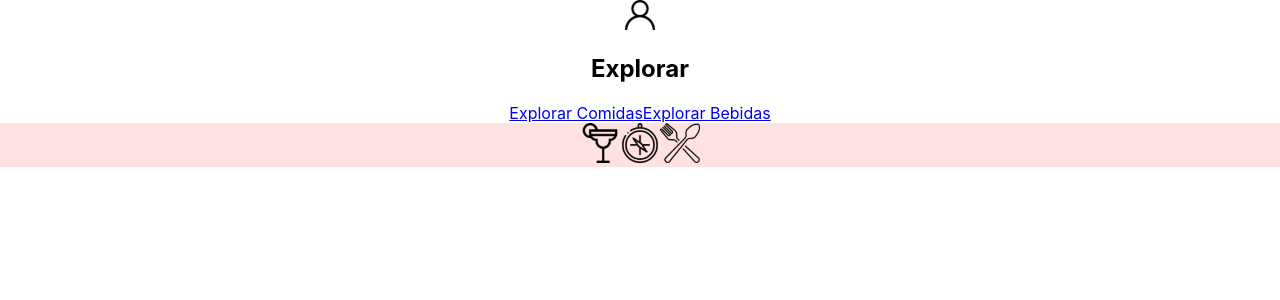
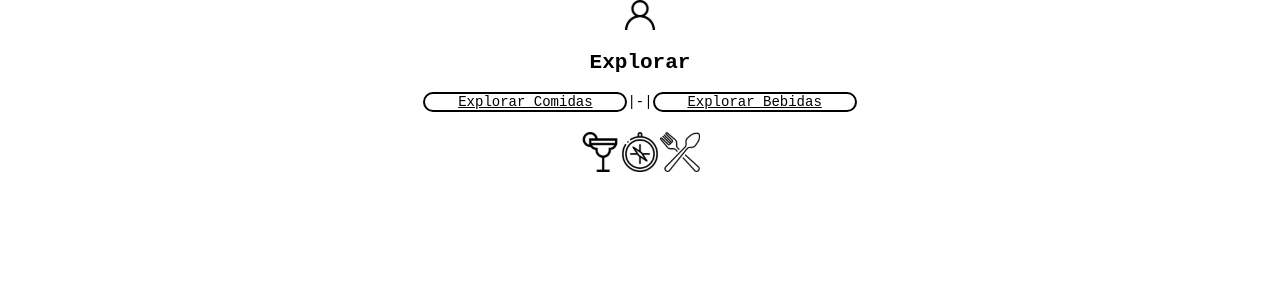
Before and after one commit to RafaelBamberg/Recipes-App, a React (Create React App) app: page /explorar in a window 1280 px wide. Shown: the top 300 px of the page. Built offline with nearby package versions, Linux system fonts and the light colour scheme.

Commit message:
css refresh

```diff
--- a/src/components/ButtonCard.jsx
+++ b/src/components/ButtonCard.jsx
@@ -9,6 +9,7 @@ function ButtonCard({ buttonText, onClick, testId, page, disabled }) {
       to={ page }
     >
       <button
+        className="profile-something"
         type="button"
         data-testid={ testId }
         onClick={ onClick }
--- a/src/components/CategoriesButton.css
+++ b/src/components/CategoriesButton.css
@@ -3,5 +3,5 @@
 }
 
 .header-catebutton {
-    background-image: linear-gradient(#d31027, #ea384d);
+    background-color: white;
 }
--- a/src/components/HeaderExplore.css
+++ b/src/components/HeaderExplore.css
@@ -8,3 +8,7 @@
     padding: 0 7px;
   }
 }
+
+.header-explore-text {
+  color: white;
+}
--- a/src/components/Recipes.css
+++ b/src/components/Recipes.css
@@ -1,5 +1,5 @@
 .divRecipes {
-    background-image: linear-gradient(#ffffff,#fde3e3);
+    background-color: white;
     gap: 1rem;
     padding-top: 3rem;
     padding-bottom: 3rem;
@@ -25,7 +25,6 @@
 .recipesText {
     display: inline-block;
     border-radius: 3rem;
-    background-color: red;
     color: white;
     width: 50%;
 }
--- a/src/pages/Explore.jsx
+++ b/src/pages/Explore.jsx
@@ -2,19 +2,21 @@ import React, { Component } from 'react';
 import { Link } from 'react-router-dom';
 import Footer from '../components/Footer';
 import HeaderExplore from '../components/HeaderExplore';
+import '../styles/App.css'
 
 class Explore extends Component {
   render() {
     return (
       <div>
         <HeaderExplore titlePage="Explorar" />
-        <Link to="/explorar/comidas" data-testid="explore-food">
+        <Link className="header-explore-something" to="/explorar/comidas" data-testid="explore-food">
           Explorar Comidas
         </Link>
-        <Link to="/explorar/bebidas" data-testid="explore-drinks">
+        |-|
+        <Link className="header-explore-something" to="/explorar/bebidas" data-testid="explore-drinks">
           Explorar Bebidas
         </Link>
-        <Footer />
+        <Footer className="explore-footer" />
       </div>
     );
   }
--- a/src/pages/Favorites.jsx
+++ b/src/pages/Favorites.jsx
@@ -1,6 +1,7 @@
 import React, { useEffect, useState } from 'react';
 import HeaderExplore from '../components/HeaderExplore';
 import FavoriteCards from '../components/FavoriteCards';
+import '../styles/App.css';
 
 export default function ReceitasFeitas() {
   const [favorites, setFavorites] = useState([]);
@@ -50,6 +51,7 @@ export default function ReceitasFeitas() {
       Receitas Favoritas
       <div className="filter-section">
         <button
+          className="profile-something"
           data-testid="filter-by-all-btn"
           type="button"
           name="all"
@@ -58,6 +60,7 @@ export default function ReceitasFeitas() {
           All
         </button>
         <button
+          className="profile-something"
           data-testid="filter-by-food-btn"
           type="button"
           name="food"
@@ -66,6 +69,7 @@ export default function ReceitasFeitas() {
           Food
         </button>
         <button
+          className="profile-something"y
           data-testid="filter-by-drink-btn"
           type="button"
           name="drink"
--- a/src/pages/Perfil.jsx
+++ b/src/pages/Perfil.jsx
@@ -2,6 +2,7 @@ import React from 'react';
 import Footer from '../components/Footer';
 import HeaderExplore from '../components/HeaderExplore';
 import ButtonCard from '../components/ButtonCard';
+import '../styles/App.css'
 
 export default function Profile() {
   const getUser = localStorage.getItem('user');
--- a/src/styles/App.css
+++ b/src/styles/App.css
@@ -44,6 +44,23 @@
   max-height: 80vh;
 }
 
+.header-explore-something {
+  cursor: pointer;
+  color: black;
+  border: 2px solid;
+  background-color: transparent;
+  border-radius: 1rem;
+
+  display: inline-block;
+  background-color: white;
+  font-weight: var(--font-medium);
+  transition: .3s;
+}
+
+.header-explore-something:hover{
+  background-image: linear-gradient(#f33c3c,#d80404);
+}
+
 button,
 input{
   border: none;
@@ -65,7 +82,6 @@ div {
 }
 
 .button{
-  display: inline-block;
   background-color: white;
   font-weight: var(--font-medium);
   transition: .3s;
@@ -87,14 +103,30 @@ html{
 }
 
 body{
-  font-size: var(--h2-font-size);
+  font-size: 14px;
+  font-family: OCR A Std, monospace;
   margin-bottom: var(--mb-2);
-  text-align: center;
-
 }
 
 a {
   width: 200px;
+}
+
+.profile-something {
+  cursor: pointer;
+  color: black;
+  border: 2px solid;
+  background-color: transparent;
+  border-radius: 1rem;
+
+  display: inline-block;
+  background-color: white;
+  font-weight: var(--font-medium);
+  transition: .3s;
+}
+
+.profile-something:hover {
+  background-image: linear-gradient(#f33c3c,#d80404);
 }
 
 .header-searchbar {
@@ -112,7 +144,8 @@ header {
 }
 
 footer{
-  background-color: #ffe1e1;
+  background-color:white;
+  padding-top: 20px;
 }
 
 
```
Also changed, not shown: src/components/ButtonCard.css (+14 -8 lines).
